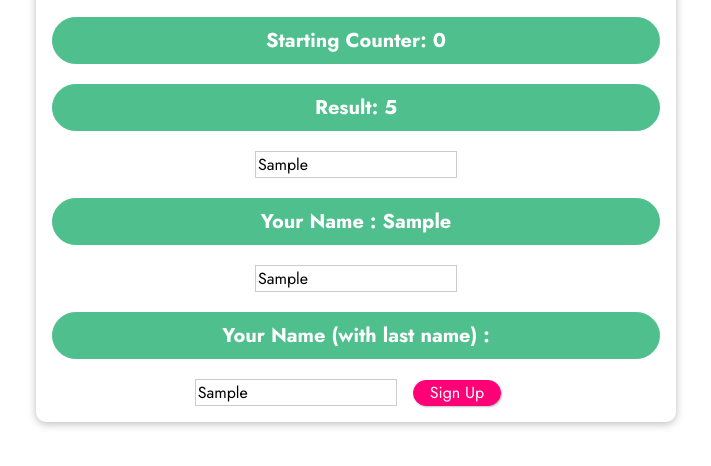
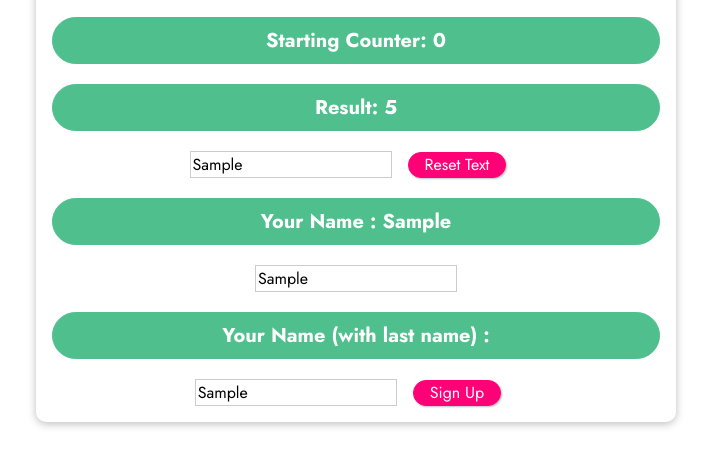
Before and after one commit to walidwazini/Vue-Basics-1, a plain HTML site: page index.html in a window 1280 px wide. Both pictures are taken after typing "Sample", "Sample", "Sample" into the empty fields and a click on the button "Add 5". Shown: the part 328-794 px from the top of the page, without its empty margins (284-995 px from the left). Drawn offline with nearby package versions, Linux system fonts and the light colour scheme.

Commit message:
event and data binding

```diff
--- a/app.js
+++ b/app.js
@@ -17,10 +17,12 @@ const app = Vue.createApp({
       alert('Form Submitted!')
       console.log("Submit")
     },
-    setName1(name){
+    setName1(event){
       this.name1 =  event.target.value
     },
-
+    resetInput(){
+      this.name1 = ''
+    },
     setName2(event, lastName){
       this.name2 = event.target.value + " " + lastName
     },
--- a/index.html
+++ b/index.html
@@ -24,13 +24,16 @@
     <p v-once >Starting Counter: {{counter}}</p>
     <p>Result: {{ counter }}</p>
     <div>
-      <input type="text" v-on:input='setName1'>
+      <input type="text" v-model="name1" v-on:input='setName1'>
+      <button v-on:click="resetInput" >Reset Text</button>
       <p>Your Name : {{name1}} </p>
     </div>
     <div>
-      <input type="text" v-on:input="setName2( $event ,'Ackerman')" v-on:keyup.enter="confirmInput">
+      <input type="text"  v-on:input="setName2( $event ,'Ackerman')" v-on:keyup.enter="confirmInput">
+
       <p>Your Name (with last name) : {{confirmedName}} </p>
     </div>
+
     <div>
       <form v-on:submit.prevent="submitForm">
         <input type="text">
```
